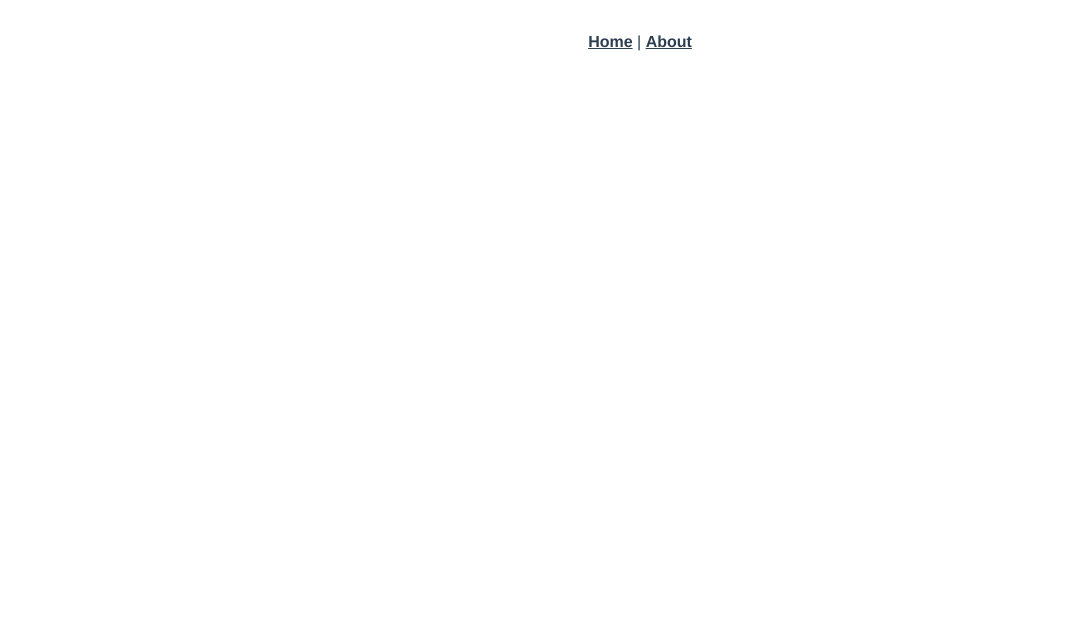
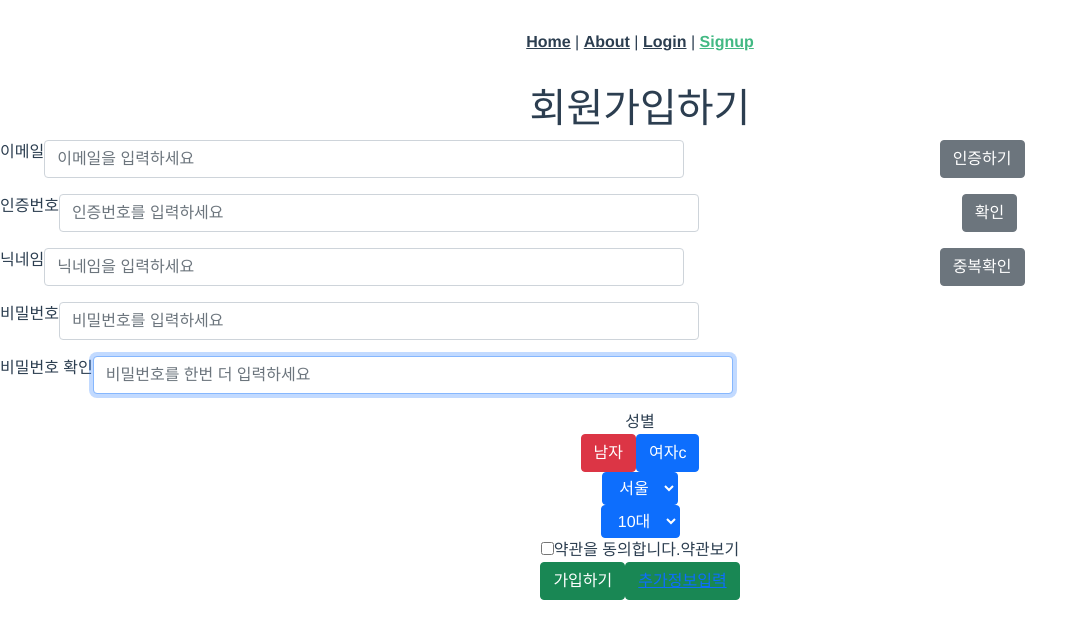
Before and after one commit to daedaem/Campus, a Vue app in the folder frontend/: page /signup in a window 1280 px wide. Before the commit this address had no page. Shown: the top 638 px of the page, without its empty margins (0-1087 px from the left). Built offline with nearby package versions, Linux system fonts and the light colour scheme; what vue-universal-modal would draw is missing.

Commit message:
S06P12E102-34

```diff
--- a/frontend/public/index.html
+++ b/frontend/public/index.html
@@ -6,6 +6,8 @@
     <meta name="viewport" content="width=device-width,initial-scale=1.0">
     <link rel="icon" href="<%= BASE_URL %>favicon.ico">
     <title><%= htmlWebpackPlugin.options.title %></title>
+    <meta name="google-signin-client_id" content="513477268858-aud2mi8uf61jmot04h4lurf5b0cl4nik.apps.googleusercontent.com" />
+    <script src="https://apis.google.com/js/platform.js" async defer></script>
   </head>
   <body>
     <noscript>
--- a/frontend/src/App.vue
+++ b/frontend/src/App.vue
@@ -1,11 +1,13 @@
 <template>
+  <div>
     <div id="nav">
       <router-link to="/">Home</router-link> |
-    <router-link to="/about">About</router-link>
+      <router-link to="/about">About</router-link> |
+      <router-link to="/login">Login</router-link> |
+      <router-link to="/signup">Signup</router-link>
 
     </div>
     <router-view/>
-
     <div class="modal" tabindex="-1">
       <div class="modal-dialog">
         <div class="modal-content">
@@ -19,6 +21,7 @@
           <div class="modal-footer">
             <button type="button" class="btn btn-secondary" data-bs-dismiss="modal">Close</button>
             <button type="button" class="btn btn-primary">Save changes</button>
+          </div>
         </div>
       </div>
     </div>
--- a/frontend/src/router/index.js
+++ b/frontend/src/router/index.js
@@ -2,6 +2,9 @@ import { createRouter, createWebHistory } from 'vue-router'
 import Home from '../views/Home.vue'
 import Makeparty from '../views/mateparty/Makeparty.vue'
 import Mateparty from '../views/mateparty/Mateparty.vue'
+import Signup from '../views/user/SignUp.vue'
+import Login from '../views/user/Login.vue'
+import addSign from '../views/user/addSign.vue'
 import Feed from "@/views/feed/FeedList.vue"
 const routes = [
   {
@@ -34,6 +37,21 @@ const routes = [
     name: "Feed",
     component: Feed,
   },
+  {
+    path: "/login",
+    name: "Login",
+    component: Login,
+  },
+  {
+    path: "/signup",
+    name: "Signup",
+    component: Signup,
+  },
+  {
+    path: "/addsign",
+    name: "addSign",
+    component: addSign,
+  }
 
 
 ]
--- /dev/null
+++ b/frontend/src/views/user/Login.vue
@@ -0,0 +1,139 @@
+<template>
+  <div class="wrapC">
+    <h1>로그인하기</h1>
+    <div class="login-header">
+      <!-- 로그인 창 -->
+      <div class="login-container">
+        <div>
+          이메일 :
+        </div>
+        <div>
+          <input type="text"
+          placeholder="example@google.com"
+          v-model="email"
+          id="email"
+          >
+        </div>
+      </div>
+      <!-- 패스워드 -->
+      <div class="password-container">
+        <div>
+          패스워드 :
+        </div>
+        <div>
+          <input type="password"
+          placeholder="패스워드를 입력해주세요"
+          v-model="password"
+          id="password"
+          >
+        </div>
+      </div>
+      <!-- 로그인버튼 -->
+      <div>
+        <button class="login-button">
+          로그인
+        </button>
+      </div>
+
+
+      <section class="test">
+        <div class="google" v-on:click="GoogleLoginBtn">구글 로그인</div>
+        <div class="google" id="my-signin2" style="display: none"></div>
+      </section>
+
+      <span style="color: #000000" >비밀번호 찾기</span><br>
+      <span style="color: #000000"><router-link to="Signup">회원가입</router-link></span>
+    </div>
+  </div>
+</template>
+
+<script>
+
+export default {
+  name: "Login",
+  methods: {
+    // 구글폼로그인
+    GoogleLoginBtn:function(){
+      var self = this;
+
+      window.gapi.signin2.render('my-signin2', {
+        scope: 'profile email',
+        width: 240,
+        height: 50,
+        longtitle: true,
+        theme: 'dark',
+        onsuccess: this.GoogleLoginSuccess,
+        onfailure: this.GoogleLoginFailure,
+      });
+
+      setTimeout(function () {
+        if (!self.googleLoginCheck) {
+          const auth = window.gapi.auth2.getAuthInstance();
+          auth.isSignedIn.get();
+          document.querySelector('.abcRioButton').click();
+        }
+      }, 1500)
+
+    },
+    async GoogleLoginSuccess(googleUser) {
+      const googleEmail = googleUser.getBasicProfile().getEmail();
+      if (googleEmail !== 'undefined') {
+        console.log(googleEmail);
+      }
+    },
+    //구글 로그인 콜백함수 (실패)
+    GoogleLoginFailure(error) {
+      console.log(error);
+    },
+  }
+}
+</script>
+
+<style scoped>
+  .test{ display:flex;
+   justify-content: center;
+  align-items: center;
+  margin-top: 4vh;
+  }
+
+  .google{ width: 200px;
+   height:40px;
+  background-color:#ffffff;
+  border:1px #a8a8a8 solid;
+  color:black;
+  display:flex;
+  align-items: center;
+  justify-content: center;
+  cursor:pointer; }
+
+
+  .wrapC {
+  display: flex;
+  flex-direction: column;
+  background-color: white;
+  padding: 0 4vw;
+  min-height: 100vh;
+}
+  .login-container {
+  display: flex;
+  flex-direction: column;
+  justify-content: center;
+  margin-top: 5vh;
+  padding: 0 15vw;
+  /* align-items: center; */
+}
+.login-button {
+  width: 100%;
+  margin-top: 12vh;
+  background-color: white;
+  color: green;
+  border: 0.3vw solid;
+  border-color: green;
+  font-weight: bold;
+  font-size: 2vw;
+  padding: 0.5vw;
+  border-radius: 1vw;
+  transition-duration: 0.5s;
+}
+
+</style>
--- /dev/null
+++ b/frontend/src/views/user/SignUp.vue
@@ -0,0 +1,171 @@
+<template>
+	<div>
+			<div id="box">
+			<h1>회원가입하기</h1>
+			<!-- input만들기 -->
+			<b-col>
+					<!-- 이메일 만들기 -->
+					<b-row>
+							<b-col>
+									<b-form-group>
+											<label style="float:left"
+											>이메일</label>
+											<b-form-input
+											type="text"
+											style="width:50%; float: left"
+											placeholder="이메일을 입력하세요"
+											autofocus>
+											</b-form-input>
+											<b-button>인증하기</b-button>
+									</b-form-group>
+							</b-col>
+					</b-row>
+
+					<!-- 이메일 인증번호 확인 -->
+					<b-row>
+							<b-col>
+									<b-form-group>
+											<label style="float:left"
+											>인증번호</label>
+											<b-form-input
+											type="text"
+											style="width:50%; float: left"
+											placeholder="인증번호를 입력하세요"
+											autofocus>
+											</b-form-input>
+											<b-button>확인</b-button>
+									</b-form-group>
+							</b-col>
+					</b-row>
+
+					<!-- 닉네임 중복확인 -->
+					<b-row>
+							<b-col>
+									<b-form-group>
+											<label style="float:left"
+											>닉네임</label>
+											<b-form-input
+											type="text"
+											style="width:50%; float: left"
+											placeholder="닉네임을 입력하세요"
+											autofocus>
+											</b-form-input>
+											<b-button>중복확인</b-button>
+									</b-form-group>
+							</b-col>
+					</b-row>
+
+					<!-- 비밀번호 -->
+					<b-row>
+							<b-col>
+									<b-form-group>
+											<label style="float:left"
+											>비밀번호</label>
+											<b-form-input
+											type="text"
+											style="width:50%; float: left"
+											placeholder='비밀번호를 입력하세요'
+											autofocus>
+											</b-form-input>
+									</b-form-group>
+							</b-col>
+					</b-row>
+
+					<!-- 비밀번호 확인 -->
+					<b-row>
+							<b-col>
+									<b-form-group>
+											<label style="float:left"
+											>비밀번호 확인</label>
+											<b-form-input
+											type="text"
+											style="width:50%; float: left"
+											placeholder="비밀번호를 한번 더 입력하세요"
+											autofocus>
+											</b-form-input>
+									</b-form-group>
+							</b-col>
+					</b-row>
+
+							<div>
+									<div>
+									성별
+									</div>
+									<div>
+									<button
+											class="btn btn-danger"
+											@click="clickMale">
+											남자
+									</button>
+									<button
+											class="btn btn-primary"
+											@click="clickFemale">
+											여자c
+									</button>
+									</div>
+							</div>
+
+
+							<div>
+									<select name="지역" class="ui search dropdown btn btn-primary">
+											<option value="서울">서울</option>
+											<option value="서울">부산</option>
+											<option value="서울">대구</option>
+											<option value="서울">인천</option>
+											<option value="서울">광주</option>
+											<option value="서울">대전</option>
+											<option value="서울">울산</option>
+											<option value="서울">세종</option>
+											<option value="서울">경기</option>
+											<option value="서울">강원</option>
+											<option value="서울">충북</option>
+											<option value="서울">충남</option>
+											<option value="서울">전북</option>
+											<option value="서울">전남</option>
+											<option value="서울">경북</option>
+											<option value="서울">경남</option>
+											<option value="서울">제주</option>
+									</select>
+							</div>
+
+							<div>
+									<select name="나이" class="ui search dropdown btn btn-primary">
+											<option value="10">10대</option>
+											<option value="20">20대</option>
+											<option value="30">30대</option>
+											<option value="40">40대</option>
+											<option value="50">50대</option>
+											<option value="60">60대</option>
+											<option value="70">70대</option>
+											<option value="80">80대</option>
+											<option value="90">90대</option>
+									</select>
+							</div>
+			</b-col>
+
+			</div>
+
+			<label>
+			<input v-model="isTerm" type="checkbox" id="term" />
+			<span>약관을 동의합니다.</span>
+			</label>
+			<span>약관보기</span>
+
+			<div>
+			<b-button variant="success">가입하기</b-button>
+
+			<b-button variant="success"><router-link to="addSign">추가정보입력</router-link></b-button>
+			</div>
+	</div>
+
+</template>
+
+<script>
+export default {
+    name: 'Signup'
+}
+</script>
+
+<style>
+
+</style>
--- /dev/null
+++ b/frontend/src/views/user/addSign.vue
@@ -0,0 +1,15 @@
+<template>
+	<div>
+		<h1>Hi</h1>
+	</div>
+</template>
+
+<script>
+export default {
+	name: 'addSign'
+}
+</script>
+
+<style>
+
+</style>
```
Lines whose indentation alone changed are shown as unchanged.
